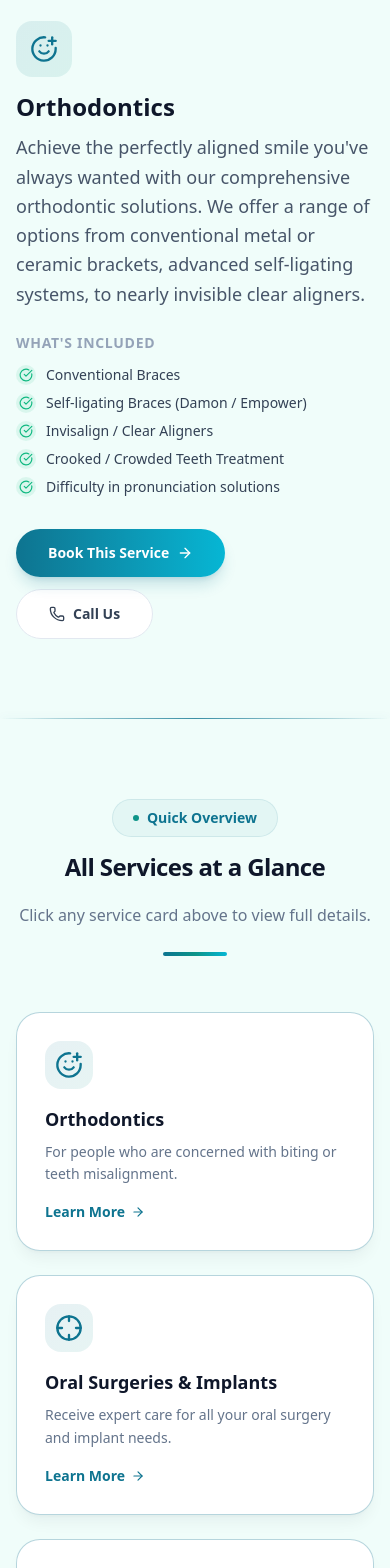
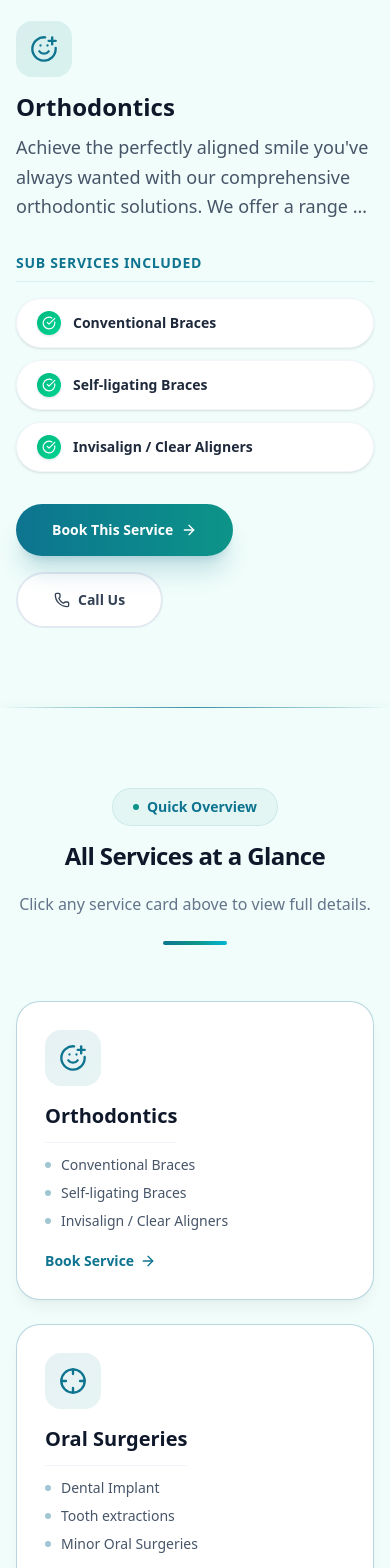
Before and after one commit to abdullahzainazonline/vdental, a Next.js app: page /services in a window 390 px wide. Shown: the part 1840-3408 px from the top of the page. Built offline with nearby package versions, Linux system fonts and the light colour scheme; a web font is replaced by a local one.

Commit message:
newadjustmentbytjayy

```diff
--- a/app/about/page.tsx
+++ b/app/about/page.tsx
@@ -66,7 +66,7 @@ export default function AboutPage() {
       <section className="relative py-20 md:py-32 overflow-hidden section-divider">
         <div className="absolute top-0 right-0 h-72 w-72 translate-x-1/3 -translate-y-1/3 rounded-full bg-primary/5 blur-3xl" />
         <div className="mx-auto max-w-7xl px-4 sm:px-6 lg:px-8">
-          <div className="grid gap-14 lg:grid-cols-2 lg:items-start">
+          <div className="grid gap-14 lg:grid-cols-2 lg:items-center">
             <ScrollReveal direction="left">
               <div className="relative">
                 <div className="overflow-hidden rounded-3xl shadow-2xl shadow-primary/10 border border-primary/30 h-full">
@@ -95,19 +95,10 @@ export default function AboutPage() {
                   A Legacy of <span className="gradient-text">Healthy Smiles</span>
                 </h2>
                 <p className="mb-4 text-sm leading-relaxed text-neutral-600">
-                  Welcome to V Dental Clinic PJ - ss2 dentist, where our passion is your perfect smile. Located in the vibrant heart of SS2, Petaling Jaya, our clinic is more than just a place for dental treatments—it's a sanctuary for your dental health and well-being. At V Dental Clinic PJ - ss2 dentist, we pride ourselves on delivering exceptional service, personalized attention, and outstanding results that exceed your expectations.
-                </p>
-                <p className="mb-4 text-sm leading-relaxed text-neutral-600">
-                  Led by the esteemed Dr. Veron Koh, a seasoned expert in braces and implantology, our team is dedicated to transforming your smile with precision and care. Dr. Veron's extensive background includes 2.5 years in the Oral and Maxillofacial Surgery (OMFS) department at Sungai Buloh Hospital, where she meticulously honed her surgical skills. Additionally, she was a pioneer dentist at Lau Dental Clinic in Sri Petaling, bringing 6 years of private sector experience to our practice.
-                </p>
-                <p className="mb-4 text-sm leading-relaxed text-neutral-600">
-                  With over a decade of experience and a proven track record, Dr. Veron has successfully completed more than 500 braces cases and placed over 100 dental implants, including extensive work in wisdom tooth surgical extraction. Her drive and dedication ensure you receive top-notch care, utilizing the latest technology and innovative techniques.
-                </p>
-                <p className="mb-4 text-sm leading-relaxed text-neutral-600">
-                  Our clinic offers a warm and welcoming atmosphere designed to make your visit as pleasant and stress-free as possible. Whether it's your first check-up or a comprehensive smile makeover, we treat you like family. Our wide range of services includes orthodontics, implants, crowns and bridges, dentures, minor oral surgery, veneers, general dentistry, teeth whitening, and advanced X-rays, ensuring all your dental needs are covered.
+                  Welcome to V Dental Clinic PJ, where our passion is your perfect smile. Located in the vibrant heart of SS2, Petaling Jaya, our clinic is more than just a place for dental treatments—it's a sanctuary for your dental health and well-being.
                 </p>
                 <p className="mb-7 text-sm leading-relaxed text-neutral-600">
-                  At V Dental Clinic PJ - ss2 dentist, your smile is our top priority. Experience the difference with exceptional dental care in Petaling Jaya, cutting-edge technology, and a team that genuinely cares about your health and happiness. Join our family of satisfied patients and let us help you achieve the beautiful, confident smile you deserve.
+                  Led by the esteemed Dr. Veron Koh, a seasoned expert with over a decade of experience, our team is dedicated to delivering exceptional service and personalized attention. We utilize the latest technology to provide top-notch care, from general dentistry to extensive cosmetic and surgical procedures, ensuring every visit is stress-free and leaves you with the confident smile you deserve.
                 </p>
                 <div className="grid grid-cols-2 gap-3">
                   {["Gentle & Patient-Focused", "Latest Technology", "Affordable Care", "Multilingual Team"].map((item, i) => (
--- a/app/dentists/page.tsx
+++ b/app/dentists/page.tsx
@@ -61,9 +61,9 @@ export default function DentistsPage() {
           <div className="space-y-20 md:space-y-28">
             {DENTISTS.map((doc, i) => (
               <ScrollReveal key={doc.id} delay={0.1}>
-                <div className={`grid lg:items-start gap-10 lg:gap-16 lg:grid-cols-2 ${i % 2 === 1 ? "lg:[direction:rtl]" : ""}`}>
+                <div className="grid lg:items-center gap-10 lg:gap-16 lg:grid-cols-2">
                   {/* Image */}
-                  <div className={`relative mb-12 lg:mb-0 lg:sticky lg:top-32 ${i % 2 === 1 ? "lg:[direction:ltr]" : ""}`}>
+                  <div className={`relative mb-12 lg:mb-0 lg:sticky lg:top-32 ${i % 2 === 1 ? "lg:order-2" : ""}`}>
                     <div className="overflow-hidden rounded-3xl shadow-2xl shadow-primary/10 border border-primary/30">
                       <img src={doc.image} alt={doc.name} className="h-[500px] w-full object-cover transition-transform duration-700 hover:scale-105" loading="lazy" />
                     </div>
@@ -84,7 +84,7 @@ export default function DentistsPage() {
                   </div>
 
                   {/* Info */}
-                  <div className={`${i % 2 === 1 ? "lg:[direction:ltr]" : ""}`}>
+                  <div className={`${i % 2 === 1 ? "lg:order-1" : ""}`}>
                     <div className="mb-3 inline-flex items-center gap-2 rounded-full border border-primary/10 bg-primary/5 px-4 py-1.5 text-xs font-semibold text-primary">
                       <GraduationCap className="h-3.5 w-3.5" />
                       {doc.qualifications}
--- a/app/services/page.tsx
+++ b/app/services/page.tsx
@@ -128,39 +128,39 @@ export default function ServicesPage() {
                 </div>
 
                 {/* Info */}
-                <div>
-                  <div className="mb-4 inline-flex items-center justify-center rounded-2xl bg-gradient-to-br from-primary/10 to-secondary/10 p-3.5 text-primary">
+                <div className="flex flex-col h-full justify-center">
+                  <div className="mb-4 inline-flex self-start items-center justify-center rounded-2xl bg-gradient-to-br from-primary/10 to-secondary/10 p-3.5 text-primary">
                     {iconMap[current.icon]}
                   </div>
-                  <h2 className="mb-3 text-3xl font-bold text-neutral-900 md:text-4xl" style={{ fontFamily: "var(--font-heading)" }}>
+                  <h2 className="mb-3 text-3xl font-bold text-neutral-900 md:text-5xl" style={{ fontFamily: "var(--font-heading)" }}>
                     {current.title}
                   </h2>
-                  <p className="mb-6 text-lg leading-relaxed text-neutral-600">{current.description}</p>
+                  <p className="mb-8 text-lg font-medium leading-relaxed text-neutral-600 line-clamp-3">{current.description}</p>
 
-                  <h4 className="mb-3 text-sm font-bold uppercase tracking-wider text-neutral-400">What&apos;s Included</h4>
-                  <div className="mb-8 grid gap-2 sm:grid-cols-2">
+                  <h4 className="mb-4 text-sm font-bold uppercase tracking-wider text-primary border-b border-primary/10 pb-2">Sub Services Included</h4>
+                  <div className="mb-8 grid gap-3">
                     {current.features.map((f, i) => (
                       <motion.div
                         key={f}
                         initial={{ opacity: 0, x: -10 }}
                         animate={{ opacity: 1, x: 0 }}
                         transition={{ delay: 0.2 + i * 0.05 }}
-                        className="flex items-center gap-2.5 text-sm text-neutral-700"
+                        className="flex items-center gap-3 rounded-full bg-white border border-neutral-100 shadow-sm px-5 py-3 hover:shadow-md transition-all duration-300 hover:border-primary/20"
                       >
-                        <div className="flex h-5 w-5 shrink-0 items-center justify-center rounded-full bg-success/10">
-                          <CheckCircle className="h-3.5 w-3.5 text-success" />
+                        <div className="flex h-6 w-6 shrink-0 items-center justify-center rounded-full bg-gradient-to-br from-success to-emerald-400 shadow-sm text-white">
+                          <CheckCircle className="h-3.5 w-3.5" />
                         </div>
-                        {f}
+                        <span className="text-sm font-bold text-neutral-800">{f}</span>
                       </motion.div>
                     ))}
                   </div>
 
-                  <div className="flex flex-wrap gap-3">
-                    <Link href="/contact#appointment-form" className="btn-shine inline-flex items-center gap-2 rounded-full bg-gradient-to-r from-primary to-primary-light px-8 py-3.5 text-sm font-bold text-white shadow-lg shadow-primary/20 transition-all duration-300 hover:scale-105 hover:shadow-xl">
+                  <div className="flex flex-wrap gap-4">
+                    <Link href="/contact#appointment-form" className="btn-shine inline-flex items-center gap-2 rounded-full bg-gradient-to-r from-primary to-secondary px-9 py-4 text-sm font-bold text-white shadow-xl shadow-primary/20 transition-all duration-300 hover:scale-105 hover:shadow-2xl">
                       Book This Service
                       <ArrowRight className="h-4 w-4" />
                     </Link>
-                    <a href={`tel:${SITE_CONFIG.phoneRaw}`} className="inline-flex items-center gap-2 rounded-full border border-neutral-200 bg-white px-8 py-3.5 text-sm font-bold text-neutral-700 transition-all duration-300 hover:border-primary/30 hover:text-primary">
+                    <a href={`tel:${SITE_CONFIG.phoneRaw}`} className="inline-flex items-center gap-2 rounded-full border-2 border-neutral-200 bg-white px-9 py-4 text-sm font-bold text-neutral-700 transition-all duration-300 hover:border-primary/30 hover:text-primary">
                       <Phone className="h-4 w-4" />
                       Call Us
                     </a>
@@ -184,14 +184,21 @@ export default function ServicesPage() {
                   className="group w-full text-left overflow-hidden rounded-3xl bg-white p-7 shadow-lg shadow-neutral-900/5 transition-all duration-500 hover:shadow-2xl hover:shadow-primary/10 tilt-card border border-primary/30 h-full flex flex-col"
                   whileHover={{ y: -4 }}
                 >
-                  <div className="mb-4 inline-flex h-12 w-12 shrink-0 items-center justify-center rounded-2xl bg-gradient-to-br from-primary/10 to-secondary/10 text-primary transition-all duration-500 group-hover:from-primary group-hover:to-secondary group-hover:text-white group-hover:scale-110">
+                  <div className="mb-4 inline-flex h-14 w-14 shrink-0 items-center justify-center rounded-2xl bg-gradient-to-br from-primary/10 to-secondary/10 text-primary transition-all duration-500 group-hover:from-primary group-hover:to-secondary group-hover:text-white group-hover:scale-110 group-hover:shadow-lg">
                     {iconMap[s.icon]}
                   </div>
-                  <h3 className="mb-2 text-lg font-bold text-neutral-900 shrink-0" style={{ fontFamily: "var(--font-heading)" }}>{s.title}</h3>
-                  <p className="mb-4 text-sm flex-1 leading-relaxed text-neutral-500">{s.shortDesc}</p>
-                  <span className="mt-auto inline-flex items-center gap-1.5 text-sm font-semibold text-primary shrink-0">
-                    Learn More
-                    <ArrowRight className="h-3.5 w-3.5 transition-transform duration-300 group-hover:translate-x-1" />
+                  <h3 className="mb-3 text-xl font-bold text-neutral-900 shrink-0 border-b border-neutral-100 pb-3 group-hover:border-primary/20 transition-colors" style={{ fontFamily: "var(--font-heading)" }}>{s.title}</h3>
+                  <div className="mb-5 flex-1 space-y-2">
+                    {s.features.map((feature, idx) => (
+                      <div key={idx} className="flex items-center gap-2.5 text-sm text-neutral-600 transition-colors group-hover:text-neutral-800">
+                        <div className="h-1.5 w-1.5 shrink-0 rounded-full bg-primary/40 group-hover:bg-primary transition-colors" />
+                        <span className="font-medium">{feature}</span>
+                      </div>
+                    ))}
+                  </div>
+                  <span className="mt-auto inline-flex items-center gap-1.5 text-sm font-bold text-primary shrink-0 transition-transform duration-300 group-hover:translate-x-1">
+                    Book Service
+                    <ArrowRight className="h-4 w-4" />
                   </span>
                 </motion.button>
               </StaggerItem>
--- a/components/Footer.tsx
+++ b/components/Footer.tsx
@@ -160,8 +160,8 @@ export default function Footer() {
       {/* Bottom bar */}
       <div className="border-t border-white/5">
         <div className="mx-auto flex max-w-7xl flex-col items-center justify-between gap-4 px-4 py-6 sm:px-6 md:flex-row lg:px-8">
-          <p className="flex items-center gap-1.5 text-xs text-neutral-500">
-            © {new Date().getFullYear()} V Dental Clinic PJ. Made with <Heart className="h-3 w-3 text-red-400 fill-red-400" /> in Malaysia.
+          <p className="flex flex-wrap items-center gap-1.5 text-xs text-neutral-500">
+            © {new Date().getFullYear()} V Dental Clinic PJ. Made with <Heart className="h-3 w-3 text-red-400 fill-red-400" /> in Malaysia. Developed by Brandify Studios.
           </p>
           <div className="flex gap-6 text-xs text-neutral-500">
             <span className="cursor-pointer hover:text-neutral-300 transition-colors">Privacy Policy</span>
--- a/components/TestimonialCarousel.tsx
+++ b/components/TestimonialCarousel.tsx
@@ -84,31 +84,37 @@ export default function TestimonialCarousel() {
             <Quote className="h-5 w-5" />
           </div>
 
-          <div className="flex flex-col items-center gap-8 md:flex-row md:items-start">
-            {/* Avatar */}
-            <div className="shrink-0">
-              <div className="relative">
-                <div className="h-20 w-20 overflow-hidden rounded-2xl ring-4 ring-primary/10 shadow-lg">
-                  <img
-                    src={testimonial.image}
-                    alt={testimonial.name}
-                    className="h-full w-full object-cover"
-                    loading="lazy"
-                  />
+          <div className="flex flex-col items-center gap-8 md:items-start">
+            {/* Content */}
+            <div className="flex-1 text-center md:text-left w-full">
+              {/* Stars & Google Review */}
+              <div className="mb-4 flex flex-col md:flex-row items-center gap-3">
+                <div className="flex gap-1 justify-center md:justify-start">
+                  {Array.from({ length: testimonial.rating }).map((_, i) => (
+                    <Star key={i} className="h-5 w-5 fill-accent text-accent" />
+                  ))}
                 </div>
-                <div className="absolute -bottom-2 -right-2 flex h-7 w-7 items-center justify-center rounded-lg bg-accent text-xs font-bold text-neutral-900 shadow-sm">
-                  {testimonial.rating}
+                <div className="flex items-center gap-1.5 text-sm font-medium text-neutral-600 bg-neutral-100 px-3 py-1 rounded-full">
+                  <svg className="h-4 w-4" viewBox="0 0 24 24">
+                    <path
+                      d="M22.56 12.25c0-.78-.07-1.53-.2-2.25H12v4.26h5.92c-.26 1.37-1.04 2.53-2.21 3.31v2.77h3.57c2.08-1.92 3.28-4.74 3.28-8.09z"
+                      fill="#4285F4"
+                    />
+                    <path
+                      d="M12 23c2.97 0 5.46-.98 7.28-2.66l-3.57-2.77c-.98.66-2.23 1.06-3.71 1.06-2.86 0-5.29-1.93-6.16-4.53H2.18v2.84C3.99 20.53 7.7 23 12 23z"
+                      fill="#34A853"
+                    />
+                    <path
+                      d="M5.84 14.09c-.22-.66-.35-1.36-.35-2.09s.13-1.43.35-2.09V7.07H2.18C1.43 8.55 1 10.22 1 12s.43 3.45 1.18 4.93l2.85-2.22.81-.62z"
+                      fill="#FBBC05"
+                    />
+                    <path
+                      d="M12 5.38c1.62 0 3.06.56 4.21 1.64l3.15-3.15C17.45 2.09 14.97 1 12 1 7.7 1 3.99 3.47 2.18 7.07l3.66 2.84c.87-2.6 3.3-4.53 6.16-4.53z"
+                      fill="#EA4335"
+                    />
+                  </svg>
+                  Google Review
                 </div>
-              </div>
-            </div>
-
-            {/* Content */}
-            <div className="flex-1 text-center md:text-left">
-              {/* Stars */}
-              <div className="mb-4 flex justify-center gap-1 md:justify-start">
-                {Array.from({ length: testimonial.rating }).map((_, i) => (
-                  <Star key={i} className="h-5 w-5 fill-accent text-accent" />
-                ))}
               </div>
 
               {/* Full review text — no typewriter */}
--- a/lib/constants.ts
+++ b/lib/constants.ts
@@ -33,7 +33,7 @@ export const NAV_LINKS = [
   { label: "About", href: "/about" },
   { label: "Services", href: "/services" },
   { label: "Our Dentists", href: "/dentists" },
-  { label: "Gallery", href: "/gallery" },
+  { label: "Smile Gallery", href: "/gallery" },
   { label: "Contact", href: "/contact" },
   { label: "FAQ", href: "/faq" },
 ];
@@ -71,10 +71,8 @@ export const SERVICES = [
     image: 'https://images.unsplash.com/photo-1598256989800-fe5f95da9787?w=800&q=80',
     features: [
       'Conventional Braces',
-      'Self-ligating Braces (Damon / Empower)',
-      'Invisalign / Clear Aligners',
-      'Crooked / Crowded Teeth Treatment',
-      'Difficulty in pronunciation solutions'
+      'Self-ligating Braces',
+      'Invisalign / Clear Aligners'
     ],
     description: 'Achieve the perfectly aligned smile you\'ve always wanted with our comprehensive orthodontic solutions. We offer a range of options from conventional metal or ceramic brackets, advanced self-ligating systems, to nearly invisible clear aligners.',
     process: [
@@ -86,15 +84,14 @@ export const SERVICES = [
   },
   {
     id: 'oral-surgeries',
-    title: 'Oral Surgeries & Implants',
+    title: 'Oral Surgeries',
     shortDesc: 'Receive expert care for all your oral surgery and implant needs.',
     icon: 'Crosshair',
     image: 'https://images.unsplash.com/photo-1579684385127-1ef15d508118?w=800&q=80',
     features: [
-      'Dental Implants',
-      'Wisdom Tooth Extraction',
-      'Minor Oral Surgery',
-      'Tooth Extraction'
+      'Dental Implant',
+      'Tooth extractions',
+      'Minor Oral Surgeries'
     ],
     description: 'A permanent solution for missing teeth using titanium posts that fuse with the jawbone. We also provide safe removal of damaged or problematic teeth, including complex wisdom tooth extractions.',
     process: [
@@ -111,10 +108,8 @@ export const SERVICES = [
     icon: 'Sparkles',
     image: 'https://images.unsplash.com/photo-1606811841689-23dfddce3e95?w=800&q=80',
     features: [
-      'Dental Veneers (Porcelain/Composite)',
-      'Crowns & Bridges',
-      'Teeth Whitening',
-      'Gummy Smile Treatment'
+      'Dental Veneers',
+      'Dental Crowns & Bridges'
     ],
     description: 'Transform your smile with our cosmetic dentistry services. We treat worn down, severely stained, chipped, or missing teeth using custom veneers, professional whitening, and advanced gummy smile correction.',
     process: [
@@ -131,12 +126,9 @@ export const SERVICES = [
     icon: 'Stethoscope',
     image: 'https://images.unsplash.com/photo-1609840114035-3c981b782dfe?w=800&q=80',
     features: [
-      'Scaling & Polishing',
-      'Dental Fillings',
-      'Root Canal Treatment',
-      'Dentures',
-      'Mouth Guards',
-      'Children Dentistry'
+      'Scaling and polishing',
+      'Fillings',
+      'Root Canal Treatment'
     ],
     description: 'Our general dentistry services form the foundation of your oral health. We provide thorough examinations, scaling, aesthetic composite fillings, and preventive treatments for both adults and children.',
     process: [
@@ -153,9 +145,7 @@ export const SERVICES = [
     icon: 'Shield',
     image: 'https://images.unsplash.com/photo-1498843053639-170ff2122f35?w=800&q=80',
     features: [
-      'Deep Scaling',
-      'Root Planing',
-      'Gum Disease Treatment'
+      'Root planing'
     ],
     description: 'Periodontal treatments focus on the health of your gums and the bone supporting your teeth. We provide specialized care including deep scaling and root planing to treat gum disease (periodontitis) and maintain optimal oral health.',
     process: [
@@ -171,8 +161,7 @@ export const SERVICES = [
     icon: 'Stethoscope',
     image: 'https://images.unsplash.com/photo-1530497610245-94d3c16cda28?w=800&q=80',
     features: [
-      '3D CBCT',
-      'Panoramic X-Rays'
+      'OPG/LC/PA/CBCT'
     ],
     description: 'Utilize advanced imaging technology to diagnose and plan your dental treatments in PJ with precision.',
     process: [
```
Also changed, not shown: 1 other file (tests, documents, lock files or other folders).
